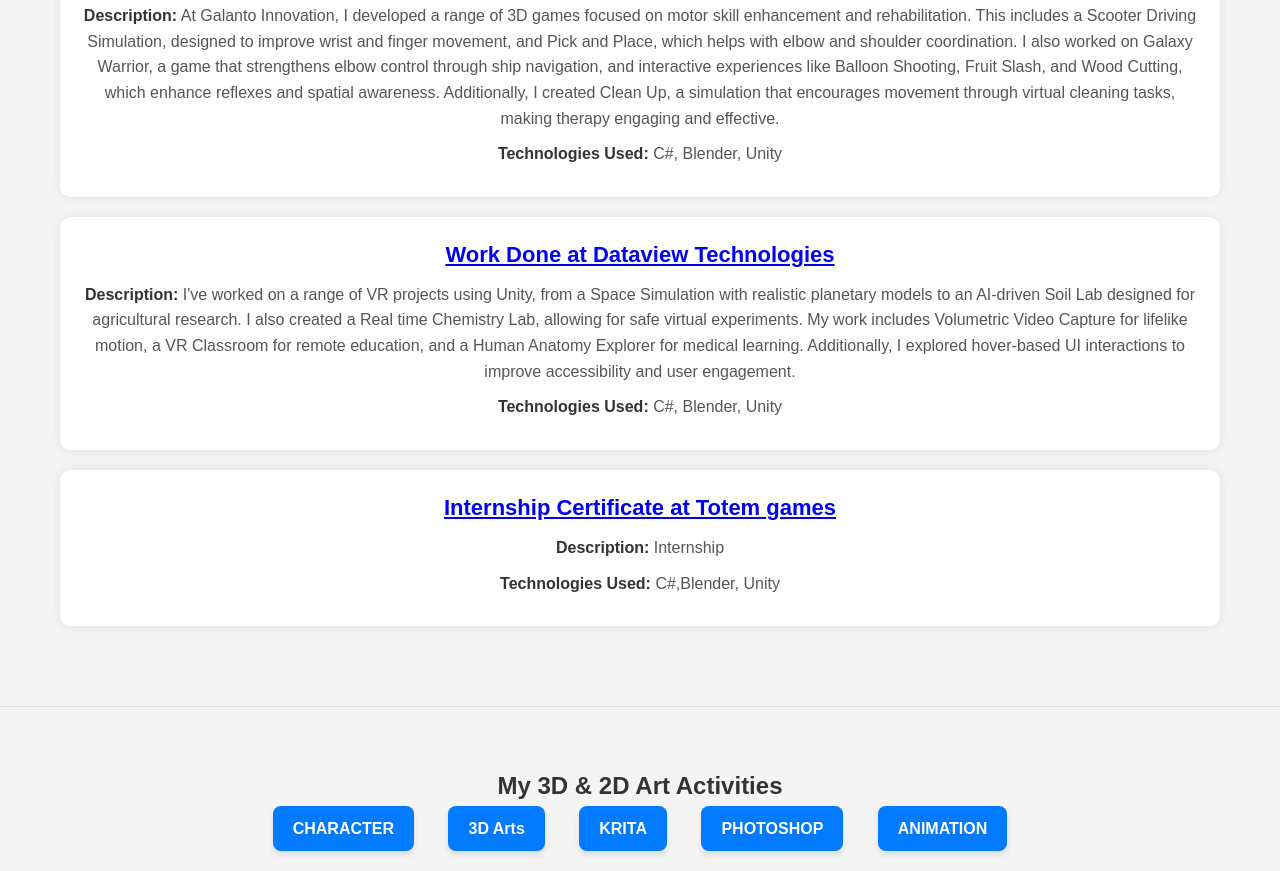
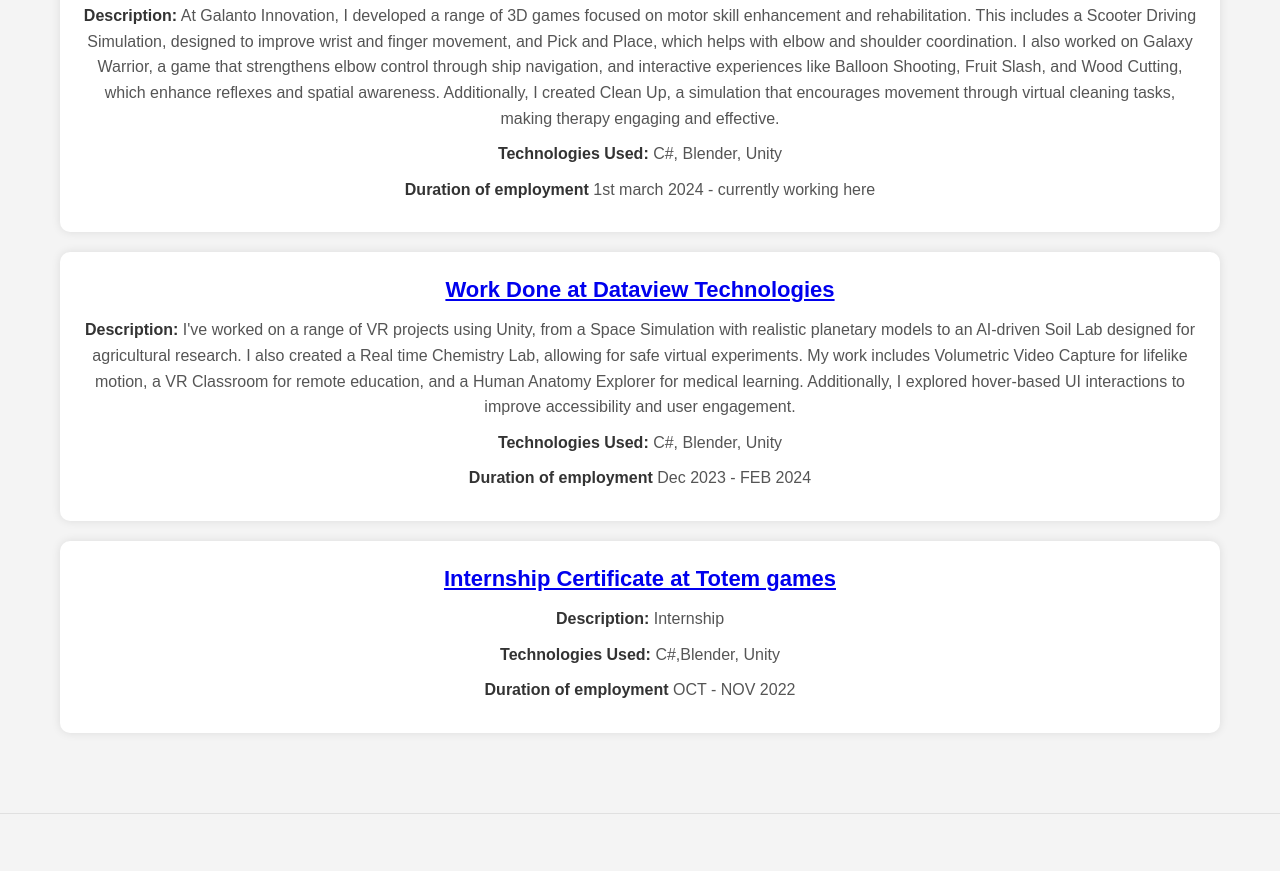
Before and after one commit to AkuMaurya/Portfolio, a website built with Vite: page index.html in a window 1280 px wide. Shown: the part 681-1552 px from the top of the page. Built offline with nearby package versions, Linux system fonts and the light colour scheme.

Commit message:
Update index.html
Added Duration of employment

```diff
--- a/index.html
+++ b/index.html
@@ -53,18 +53,21 @@
             <p><strong>Description:</strong> At Galanto Innovation, I developed a range of 3D games focused on motor skill enhancement and rehabilitation. This includes a Scooter Driving Simulation, designed to improve wrist and finger movement, and Pick and Place, which helps with elbow and shoulder coordination. I also worked on Galaxy Warrior, a game that strengthens elbow control through ship navigation, and interactive experiences like Balloon Shooting, Fruit Slash, and Wood Cutting, which enhance reflexes and spatial awareness. Additionally, I created Clean Up, a simulation that encourages movement through virtual cleaning tasks, making therapy engaging and effective. </p>
 
             <p><strong>Technologies Used:</strong> C#, Blender, Unity </p>
+            <p><strong>Duration of employment</strong> 1st march 2024 - currently working here </p>
         </div>
         <div class="project-item">
 
             <h3><a href="VR_File.html">Work Done at Dataview Technologies</a></h3>
             <p><strong>Description:</strong> I've worked on a range of VR projects using Unity, from a Space Simulation with realistic planetary models to an AI-driven Soil Lab designed for agricultural research. I also created a Real time Chemistry Lab, allowing for safe virtual experiments. My work includes Volumetric Video Capture for lifelike motion, a VR Classroom for remote education, and a Human Anatomy Explorer for medical learning. Additionally, I explored hover-based UI interactions to improve accessibility and user engagement. </p>
             <p><strong>Technologies Used:</strong> C#, Blender, Unity  </p>
+            <p><strong>Duration of employment</strong> Dec 2023 - FEB 2024 </p>
         </div>
 
         <div class="project-item">
             <h3><a href="https://drive.google.com/file/d/1CAwe-srG4sEbCLji9KfWLcrh4CHu5Flo/view">Internship Certificate at Totem games</a></h3>
             <p><strong>Description:</strong> Internship </p>
             <p><strong>Technologies Used:</strong>  C#,Blender, Unity </p>
+            <p><strong>Duration of employment</strong> OCT - NOV 2022 </p>
         </div>
     </div>
 </section>
```
